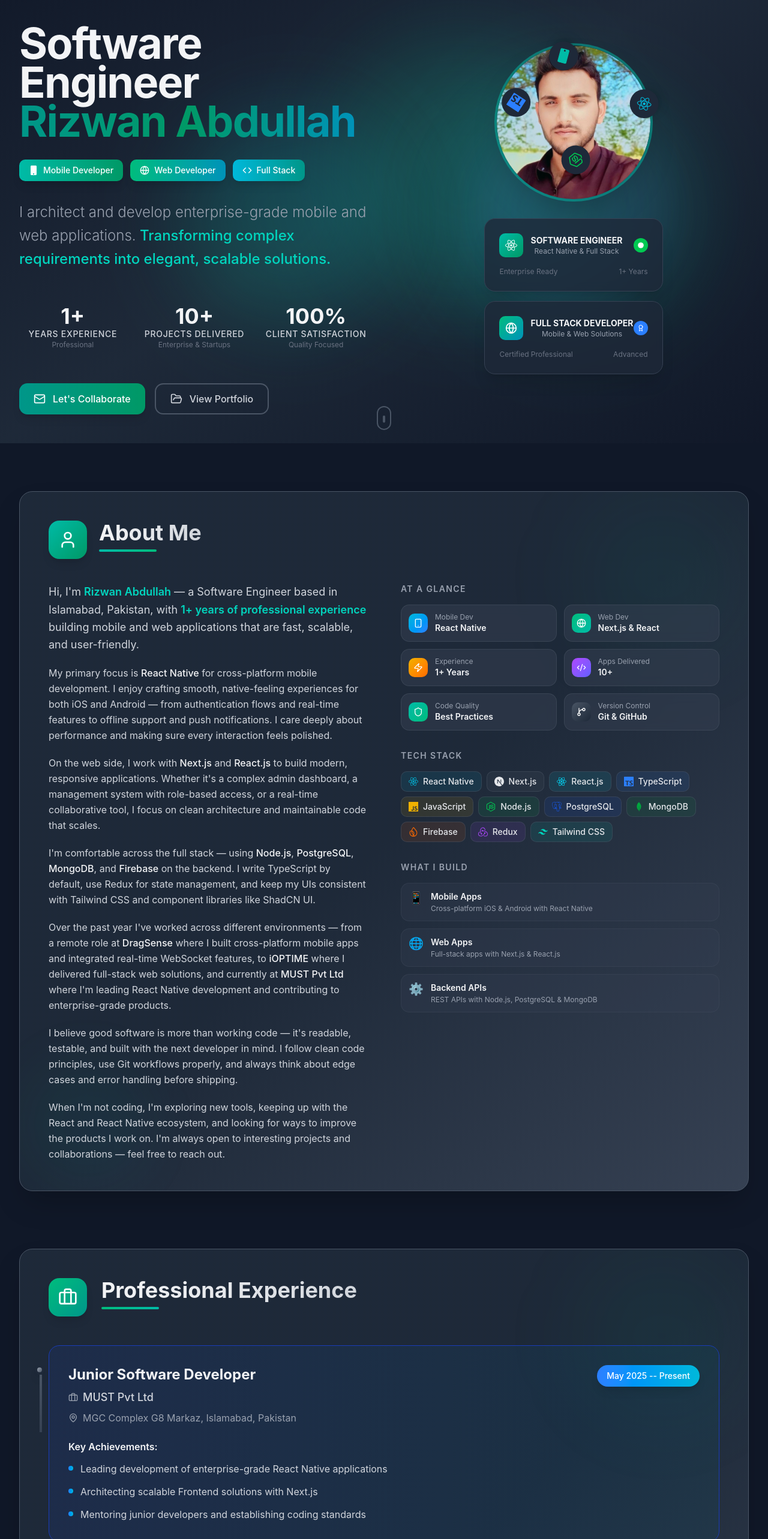
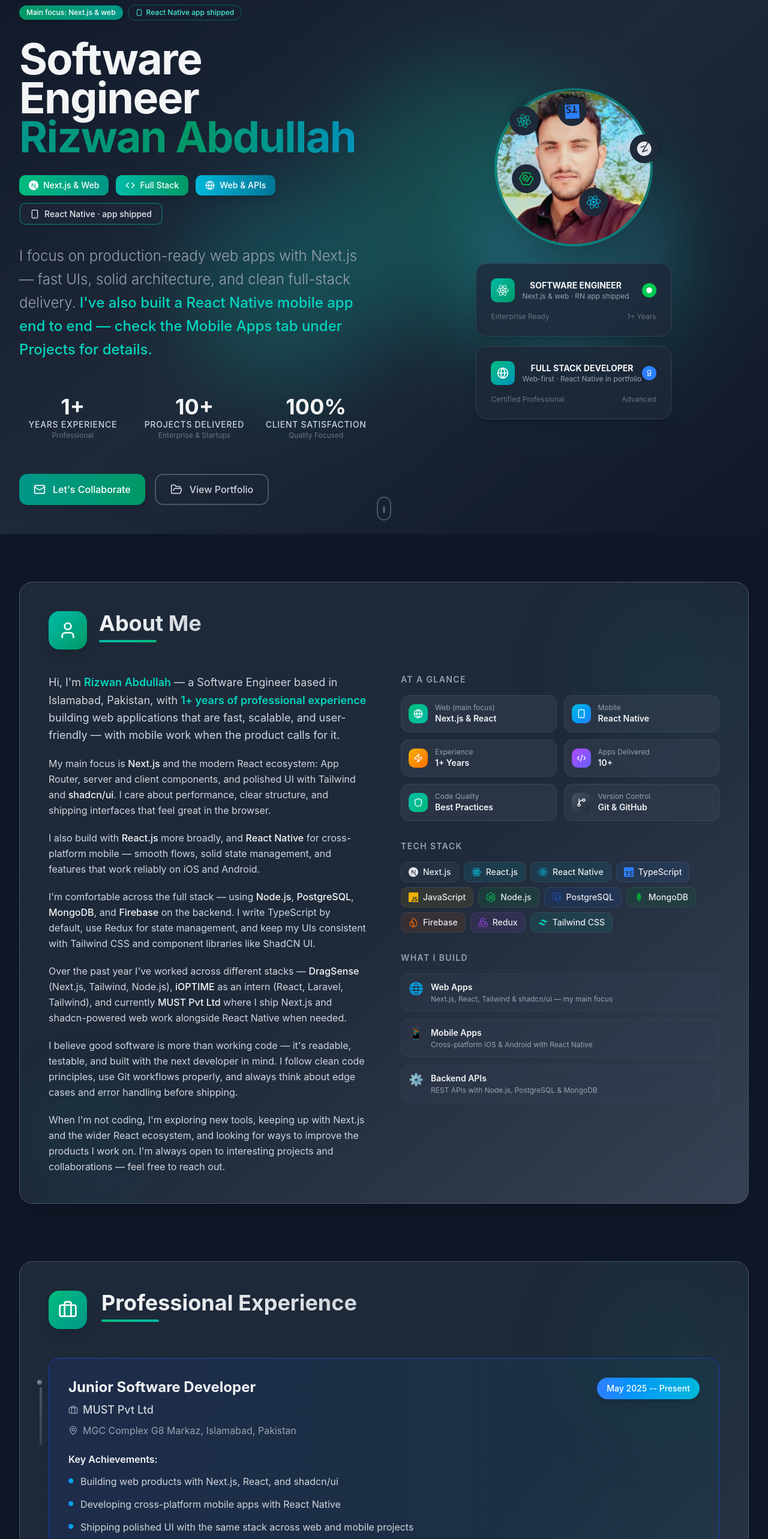
Before and after one commit to rizwanabdullah11/rizwan-podrtfolio, a Next.js app: page / in a window 1280 px wide. Shown: the part 120-2686 px from the top of the page at 60% size. Built offline with nearby package versions, Linux system fonts and the light colour scheme.

Commit message:
here I fixed an summary pages

```diff
--- a/src/components/Experience/Experience.tsx
+++ b/src/components/Experience/Experience.tsx
@@ -2,6 +2,7 @@
 
 import { motion } from 'framer-motion';
 import { Briefcase, MapPin } from 'lucide-react';
+import { experiences } from '@/data/experience';
 
 export default function Experience() {
   const fadeInUp = {
@@ -54,52 +55,7 @@
           </div>
 
           <div className="space-y-8">
-            {[
-              {
-                title: "Junior Software Developer",
-                company: "MUST Pvt Ltd",
-                location: "MGC Complex G8 Markaz, Islamabad, Pakistan",
-                period: "May 2025 -- Present",
-                gradient: "from-blue-500 to-cyan-500",
-                bgGradient: "from-blue-50 to-cyan-50 dark:from-blue-900/20 dark:to-cyan-900/20",
-                borderColor: "border-blue-200 dark:border-blue-800",
-                achievements: [
-                  "Leading development of enterprise-grade React Native applications",
-                  "Architecting scalable Frontend solutions with Next.js",
-                  "Mentoring junior developers and establishing coding standards"
-                ]
-              },
-              {
-                title: "Software Engineer (Remote)",
-                company: "DragSense",
-                location: "Islamabad, Pakistan",
-                period: "February 2025 -- April 2025",
-                gradient: "from-indigo-500 to-purple-500",
-                bgGradient: "from-indigo-50 to-purple-50 dark:from-indigo-900/20 dark:to-purple-900/20",
-                borderColor: "border-indigo-200 dark:border-indigo-800",
-                achievements: [
-                  "Developed cross-platform mobile applications using React Native",
-                  "Integrated real-time features with WebSocket and Firebase",
-                  "Optimized application performance resulting in 40% faster load times",
-                  "Collaborated with international teams across different time zones"
-                ]
-              },
-              {
-                title: "Full Stack Web Developer",
-                company: "iOPTIME Pvt Ltd",
-                location: "G8 Markaz, Islamabad, Pakistan",
-                period: "November 2024 -- January 2025",
-                gradient: "from-emerald-500 to-teal-500",
-                bgGradient: "from-emerald-50 to-teal-50 dark:from-emerald-900/20 dark:to-teal-900/20",
-                borderColor: "border-emerald-200 dark:border-emerald-800",
-                achievements: [
-                  "Built responsive web applications with Next.js and TypeScript",
-                  "Implemented ViciDial call center solutions for enterprise clients",
-                  "Developed RESTful APIs and integrated third-party services",
-                  "Delivered projects 20% ahead of schedule with zero critical bugs"
-                ]
-              }
-            ].map((job, index) => (
+            {experiences.map((job, index) => (
               <motion.div
                 key={index}
                 variants={fadeInUp}
@@ -108,7 +64,7 @@
               >
                 {/* Timeline Connector */}
                 <div className="absolute -left-6 top-8 w-4 h-4 bg-gradient-to-br from-gray-400 to-gray-600 rounded-full shadow-lg border-4 border-white dark:border-gray-800"></div>
-                {index < 2 && (
+                {index < experiences.length - 1 && (
                   <div className="absolute -left-4 top-12 w-1 h-24 bg-gradient-to-b from-gray-300 to-gray-400 dark:from-gray-600 dark:to-gray-700"></div>
                 )}
 
--- a/src/components/Hero/Hero.tsx
+++ b/src/components/Hero/Hero.tsx
@@ -1,20 +1,21 @@
 'use client';
 
 import { motion } from 'framer-motion';
-import Image from 'next/image';
 import {
   Mail,
   Code,
   Globe,
   Award,
-  FolderOpen
+  FolderOpen,
+  Smartphone
 } from 'lucide-react';
 import {
   SiReact,
   SiNodedotjs,
-  SiTypescript
+  SiTypescript,
+  SiNextdotjs
 } from 'react-icons/si';
-import { FaMobile } from 'react-icons/fa';
+import { FaReact } from 'react-icons/fa';
 import { Avatar, AvatarImage, AvatarFallback } from '@/components/ui/avatar';
 import { Badge } from '@/components/ui/badge';
 import RizwanImage from '@/assets/Rizwan.jpeg';
@@ -79,12 +80,22 @@
             animate={{ opacity: 1, x: 0 }}
             transition={{ duration: 0.8, delay: 0.2 }}
           >
-            {/* Professional Badge */}
+            {/* Focus strip: web-first + mobile */}
             <motion.div
+              className="flex flex-wrap items-center gap-2"
               initial={{ opacity: 0, y: 20 }}
               animate={{ opacity: 1, y: 0 }}
               transition={{ delay: 0.3, duration: 0.6 }}
             >
+              <Badge
+                className="px-3 py-1 text-xs font-medium border-0 bg-gradient-to-r from-emerald-600 to-teal-600 text-white shadow-md"
+              >
+                Main focus: Next.js & web
+              </Badge>
+              <Badge variant="outline" className="px-3 py-1 text-xs font-medium border-teal-500/40 text-teal-700 dark:text-teal-300 gap-1.5">
+                <Smartphone className="w-3.5 h-3.5" />
+                React Native app shipped
+              </Badge>
             </motion.div>
 
             {/* Greeting */}
@@ -102,7 +113,7 @@
               </h1>
             </motion.div>
 
-            {/* Expertise Tags */}
+            {/* Expertise Tags — web primary; mobile called out secondarily */}
             <motion.div
               className="flex flex-wrap gap-3"
               initial={{ opacity: 0, y: 20 }}
@@ -110,20 +121,29 @@
               transition={{ delay: 0.5, duration: 0.6 }}
             >
               {[
-                { label: 'Mobile Developer', icon: FaMobile, color: 'from-teal-500 to-emerald-600' },
-                { label: 'Web Developer', icon: Globe, color: 'from-emerald-500 to-cyan-600' },
-                { label: 'Full Stack', icon: Code, color: 'from-cyan-500 to-teal-600' }
+                { kind: 'solid' as const, label: 'Next.js & Web', icon: SiNextdotjs, color: 'from-emerald-500 to-teal-600' },
+                { kind: 'solid' as const, label: 'Full Stack', icon: Code, color: 'from-teal-500 to-emerald-600' },
+                { kind: 'solid' as const, label: 'Web & APIs', icon: Globe, color: 'from-cyan-500 to-cyan-700' },
+                {
+                  kind: 'outline' as const,
+                  label: 'React Native · app shipped',
+                  icon: Smartphone,
+                },
               ].map((tag, index) => (
                 <motion.div
-                  key={tag.label}
-                  className={`flex items-center gap-2 px-4 py-2 bg-gradient-to-r ${tag.color} text-white rounded-lg shadow-lg hover:shadow-xl transition-all duration-300`}
+                  key={tag.label + (tag.kind === 'outline' ? '-outline' : '')}
+                  className={
+                    tag.kind === 'solid'
+                      ? `flex items-center gap-2 px-4 py-2 bg-gradient-to-r ${tag.color} text-white rounded-lg shadow-lg hover:shadow-xl transition-all duration-300`
+                      : 'flex items-center gap-2 px-4 py-2 rounded-lg border-2 border-teal-500/35 bg-white/70 dark:bg-gray-800/70 text-gray-800 dark:text-gray-200 shadow-sm hover:border-teal-500/60 hover:shadow-md transition-all duration-300'
+                  }
                   whileHover={{ scale: 1.05, y: -2 }}
                   initial={{ opacity: 0, x: -20 }}
                   animate={{ opacity: 1, x: 0 }}
                   transition={{ delay: 0.6 + index * 0.1, duration: 0.5 }}
                 >
-                  <tag.icon className="w-4 h-4" />
-                  <span className="text-sm font-medium">{tag.label}</span>
+                  <tag.icon className="w-4 h-4 shrink-0" />
+                  <span className="text-sm font-medium leading-tight">{tag.label}</span>
                 </motion.div>
               ))}
             </motion.div>
@@ -135,8 +155,8 @@
               animate={{ opacity: 1, y: 0 }}
               transition={{ delay: 0.7, duration: 0.6 }}
             >
-              I architect and develop enterprise-grade mobile and web applications.
-              <span className="text-teal-600 dark:text-teal-400 font-medium"> Transforming complex requirements into elegant, scalable solutions.</span>
+              I focus on production-ready web apps with Next.js — fast UIs, solid architecture, and clean full-stack delivery.
+              <span className="text-teal-600 dark:text-teal-400 font-medium"> I&apos;ve also built a React Native mobile app end to end — check the Mobile Apps tab under Projects for details.</span>
             </motion.p>
 
             {/* Stats Row */}
@@ -264,15 +284,19 @@
                   <div className="absolute inset-0 bg-gradient-to-br from-teal-500/10 to-transparent rounded-full pointer-events-none"></div>
                 </motion.div>
 
-                {/* Orbiting Tech Icons */}
+                {/* Orbiting tech — Next.js + web stack + React Native */}
                 {[
-                  { icon: SiReact, delay: 0, color: 'text-cyan-500' },
-                  { icon: SiNodedotjs, delay: 1, color: 'text-green-500' },
-                  { icon: SiTypescript, delay: 2, color: 'text-blue-500' },
-                  { icon: FaMobile, delay: 3, color: 'text-teal-500' }
-                ].map((tech, index) => (
+                  { icon: SiNextdotjs, slot: 0, color: 'text-gray-800 dark:text-gray-200' },
+                  { icon: SiReact, slot: 1, color: 'text-cyan-500' },
+                  { icon: SiNodedotjs, slot: 2, color: 'text-green-500' },
+                  { icon: FaReact, slot: 3, color: 'text-teal-500', title: 'React Native' },
+                  { icon: SiTypescript, slot: 4, color: 'text-blue-500' },
+                ].map((tech) => {
+                  const angle = (tech.slot * 2 * Math.PI) / 5;
+                  return (
                   <motion.div
-                    key={index}
+                    key={tech.slot}
+                    title={'title' in tech ? tech.title : undefined}
                     className="absolute w-12 h-12 bg-white dark:bg-gray-800 rounded-full shadow-lg flex items-center justify-center"
                     style={{
                       top: '50%',
@@ -281,19 +305,20 @@
                     }}
                     animate={{
                       rotate: [0, 360],
-                      x: [0, Math.cos(tech.delay * Math.PI / 2) * 150],
-                      y: [0, Math.sin(tech.delay * Math.PI / 2) * 150],
+                      x: [0, Math.cos(angle) * 150],
+                      y: [0, Math.sin(angle) * 150],
                     }}
                     transition={{
                       duration: 10,
                       repeat: Infinity,
                       ease: "linear",
-                      delay: tech.delay * 0.5
+                      delay: tech.slot * 0.5
                     }}
                   >
                     <tech.icon className={`w-6 h-6 ${tech.color}`} />
                   </motion.div>
-                ))}
+                  );
+                })}
               </motion.div>
 
               {/* Enhanced Certification Cards */}
@@ -315,7 +340,7 @@
                           SOFTWARE ENGINEER
                         </h3>
                         <p className="text-xs text-gray-600 dark:text-gray-400">
-                          React Native & Full Stack
+                          Next.js & web · RN app shipped
                         </p>
                       </div>
                     </div>
@@ -350,7 +375,7 @@
                           FULL STACK DEVELOPER
                         </h3>
                         <p className="text-xs text-gray-600 dark:text-gray-400">
-                          Mobile & Web Solutions
+                          Web-first · React Native in portfolio
                         </p>
                       </div>
                     </div>
--- a/src/components/Projects/Projects.tsx
+++ b/src/components/Projects/Projects.tsx
@@ -23,7 +23,7 @@
 type TabId = typeof tabs[number]['id'];
 
 export default function Projects() {
-  const [activeTab, setActiveTab] = useState<TabId>('mobile');
+  const [activeTab, setActiveTab] = useState<TabId>('web');
 
   const mobileProjects = getMobileProjects();
   const webProjects    = getWebProjects();
--- a/src/components/Summary/Summary.tsx
+++ b/src/components/Summary/Summary.tsx
@@ -17,9 +17,9 @@
 import { FaReact } from 'react-icons/fa';
 
 const techStack = [
-  { name: 'React Native', icon: FaReact,        color: 'text-cyan-500',   bg: 'bg-cyan-500/10'   },
   { name: 'Next.js',      icon: SiNextdotjs,    color: 'text-gray-800 dark:text-gray-200', bg: 'bg-gray-500/10' },
   { name: 'React.js',     icon: SiReact,        color: 'text-cyan-400',   bg: 'bg-cyan-400/10'   },
+  { name: 'React Native', icon: FaReact,        color: 'text-cyan-500',   bg: 'bg-cyan-500/10'   },
   { name: 'TypeScript',   icon: SiTypescript,   color: 'text-blue-500',   bg: 'bg-blue-500/10'   },
   { name: 'JavaScript',   icon: SiJavascript,   color: 'text-yellow-500', bg: 'bg-yellow-500/10' },
   { name: 'Node.js',      icon: SiNodedotjs,    color: 'text-green-500',  bg: 'bg-green-500/10'  },
@@ -31,8 +31,8 @@
 ];
 
 const highlights = [
-  { icon: Smartphone, label: 'Mobile Dev',       value: 'React Native',    color: 'from-cyan-500 to-blue-500'     },
-  { icon: Globe,      label: 'Web Dev',           value: 'Next.js & React', color: 'from-emerald-500 to-teal-500'  },
+  { icon: Globe,      label: 'Web (main focus)', value: 'Next.js & React', color: 'from-emerald-500 to-teal-500'  },
+  { icon: Smartphone, label: 'Mobile',          value: 'React Native',    color: 'from-cyan-500 to-blue-500'     },
   { icon: Zap,        label: 'Experience',        value: '1+ Years',        color: 'from-yellow-500 to-orange-500' },
   { icon: Code2,      label: 'Apps Delivered',    value: '10+',             color: 'from-purple-500 to-indigo-500' },
   { icon: Shield,     label: 'Code Quality',      value: 'Best Practices',  color: 'from-teal-500 to-emerald-500'  },
@@ -88,15 +88,15 @@
               transition={{ duration: 0.6, delay: 0.1 }}
             >
               <p className="text-lg leading-relaxed">
-                Hi, I&apos;m <span className="font-semibold text-teal-600 dark:text-teal-400">Rizwan Abdullah</span> — a Software Engineer based in Islamabad, Pakistan, with <span className="font-semibold text-teal-600 dark:text-teal-400">1+ years of professional experience</span> building mobile and web applications that are fast, scalable, and user-friendly.
+                Hi, I&apos;m <span className="font-semibold text-teal-600 dark:text-teal-400">Rizwan Abdullah</span> — a Software Engineer based in Islamabad, Pakistan, with <span className="font-semibold text-teal-600 dark:text-teal-400">1+ years of professional experience</span> building web applications that are fast, scalable, and user-friendly — with mobile work when the product calls for it.
               </p>
 
               <p className="text-base leading-relaxed">
-                My primary focus is <span className="font-medium text-gray-900 dark:text-gray-100">React Native</span> for cross-platform mobile development. I enjoy crafting smooth, native-feeling experiences for both iOS and Android — from authentication flows and real-time features to offline support and push notifications. I care deeply about performance and making sure every interaction feels polished.
+                My main focus is <span className="font-medium text-gray-900 dark:text-gray-100">Next.js</span> and the modern React ecosystem: App Router, server and client components, and polished UI with Tailwind and <span className="font-medium text-gray-900 dark:text-gray-100">shadcn/ui</span>. I care about performance, clear structure, and shipping interfaces that feel great in the browser.
               </p>
 
               <p className="text-base leading-relaxed">
-                On the web side, I work with <span className="font-medium text-gray-900 dark:text-gray-100">Next.js</span> and <span className="font-medium text-gray-900 dark:text-gray-100">React.js</span> to build modern, responsive applications. Whether it&apos;s a complex admin dashboard, a management system with role-based access, or a real-time collaborative tool, I focus on clean architecture and maintainable code that scales.
+                I also build with <span className="font-medium text-gray-900 dark:text-gray-100">React.js</span> more broadly, and <span className="font-medium text-gray-900 dark:text-gray-100">React Native</span> for cross-platform mobile — smooth flows, solid state management, and features that work reliably on iOS and Android.
               </p>
 
               <p className="text-base leading-relaxed">
@@ -104,7 +104,7 @@
               </p>
 
               <p className="text-base leading-relaxed">
-                Over the past year I&apos;ve worked across different environments — from a remote role at <span className="font-medium text-gray-900 dark:text-gray-100">DragSense</span> where I built cross-platform mobile apps and integrated real-time WebSocket features, to <span className="font-medium text-gray-900 dark:text-gray-100">iOPTIME</span> where I delivered full-stack web solutions, and currently at <span className="font-medium text-gray-900 dark:text-gray-100">MUST Pvt Ltd</span> where I&apos;m leading React Native development and contributing to enterprise-grade products.
+                Over the past year I&apos;ve worked across different stacks — <span className="font-medium text-gray-900 dark:text-gray-100">DragSense</span> (Next.js, Tailwind, Node.js), <span className="font-medium text-gray-900 dark:text-gray-100">iOPTIME</span> as an intern (React, Laravel, Tailwind), and currently <span className="font-medium text-gray-900 dark:text-gray-100">MUST Pvt Ltd</span> where I ship Next.js and shadcn-powered web work alongside React Native when needed.
               </p>
 
               <p className="text-base leading-relaxed">
@@ -112,7 +112,7 @@
               </p>
 
               <p className="text-base leading-relaxed">
-                When I&apos;m not coding, I&apos;m exploring new tools, keeping up with the React and React Native ecosystem, and looking for ways to improve the products I work on. I&apos;m always open to interesting projects and collaborations — feel free to reach out.
+                When I&apos;m not coding, I&apos;m exploring new tools, keeping up with Next.js and the wider React ecosystem, and looking for ways to improve the products I work on. I&apos;m always open to interesting projects and collaborations — feel free to reach out.
               </p>
             </motion.div>
 
@@ -182,8 +182,8 @@
                 </h3>
                 <div className="space-y-3">
                   {[
+                    { icon: '🌐', title: 'Web Apps',     desc: 'Next.js, React, Tailwind & shadcn/ui — my main focus' },
                     { icon: '📱', title: 'Mobile Apps',  desc: 'Cross-platform iOS & Android with React Native' },
-                    { icon: '🌐', title: 'Web Apps',     desc: 'Full-stack apps with Next.js & React.js'       },
                     { icon: '⚙️', title: 'Backend APIs', desc: 'REST APIs with Node.js, PostgreSQL & MongoDB'  },
                   ].map((item, i) => (
                     <motion.div
--- a/src/data/experience.ts
+++ b/src/data/experience.ts
@@ -2,7 +2,7 @@
 
 export const experiences: Experience[] = [
   {
-    title: "JUnior Software Developer",
+    title: "Junior Software Developer",
     company: "MUST Pvt Ltd",
     location: "MGC Complex G8 Markaz, Islamabad, Pakistan",
     period: "May 2025 -- Present",
@@ -11,10 +11,9 @@
     borderColor: "border-blue-200 dark:border-blue-800",
     current: true,
     achievements: [
-      "Leading development of enterprise-grade React Native applications",
-      "Architecting scalable backend solutions with Node.js and PostgreSQL",
-      "Mentoring junior developers and establishing coding standards",
-      "Implementing CI/CD pipelines and automated testing frameworks"
+      "Building web products with Next.js, React, and shadcn/ui",
+      "Developing cross-platform mobile apps with React Native",
+      "Shipping polished UI with the same stack across web and mobile projects"
     ]
   },
   {
@@ -26,14 +25,13 @@
     bgGradient: "from-indigo-50 to-purple-50 dark:from-indigo-900/20 dark:to-purple-900/20",
     borderColor: "border-indigo-200 dark:border-indigo-800",
     achievements: [
-      "Developed cross-platform mobile applications using React Native",
-      "Integrated real-time features with WebSocket and Firebase",
-      "Optimized application performance resulting in 40% faster load times",
-      "Collaborated with international teams across different time zones"
+      "Built and maintained frontends with Next.js",
+      "Styled interfaces with Tailwind CSS for responsive, consistent design",
+      "Worked on backend and server-side features with Node.js"
     ]
   },
   {
-    title: "Full Stack Web Developer",
+    title: "Software Development Intern",
     company: "iOPTIME Pvt Ltd",
     location: "G8 Markaz, Islamabad, Pakistan",
     period: "November 2024 -- January 2025",
@@ -41,10 +39,9 @@
     bgGradient: "from-emerald-50 to-teal-50 dark:from-emerald-900/20 dark:to-teal-900/20",
     borderColor: "border-emerald-200 dark:border-emerald-800",
     achievements: [
-      "Built responsive web applications with Next.js and TypeScript",
-      "Implemented ViciDial call center solutions for enterprise clients",
-      "Developed RESTful APIs and integrated third-party services",
-      "Delivered projects 20% ahead of schedule with zero critical bugs"
+      "Developed UI with React and styled with Tailwind CSS",
+      "Worked on Laravel backends and full-stack features alongside the team",
+      "Contributed to real product code during the internship program"
     ]
   }
 ];
--- a/src/data/personal.ts
+++ b/src/data/personal.ts
@@ -8,6 +8,6 @@
   location: 'Islamabad, Pakistan',
   github: 'https://github.com/rizwanabdullah11',
   linkedin: 'https://www.linkedin.com/in/rizwan-abdullah-804208232/',
-  tagline: 'I architect and develop enterprise-grade mobile and web applications.',
+  tagline: 'I build fast, scalable web applications with Next.js — and full-stack products end to end.',
   description: 'Transforming complex requirements into elegant, scalable solutions.'
 };
```
